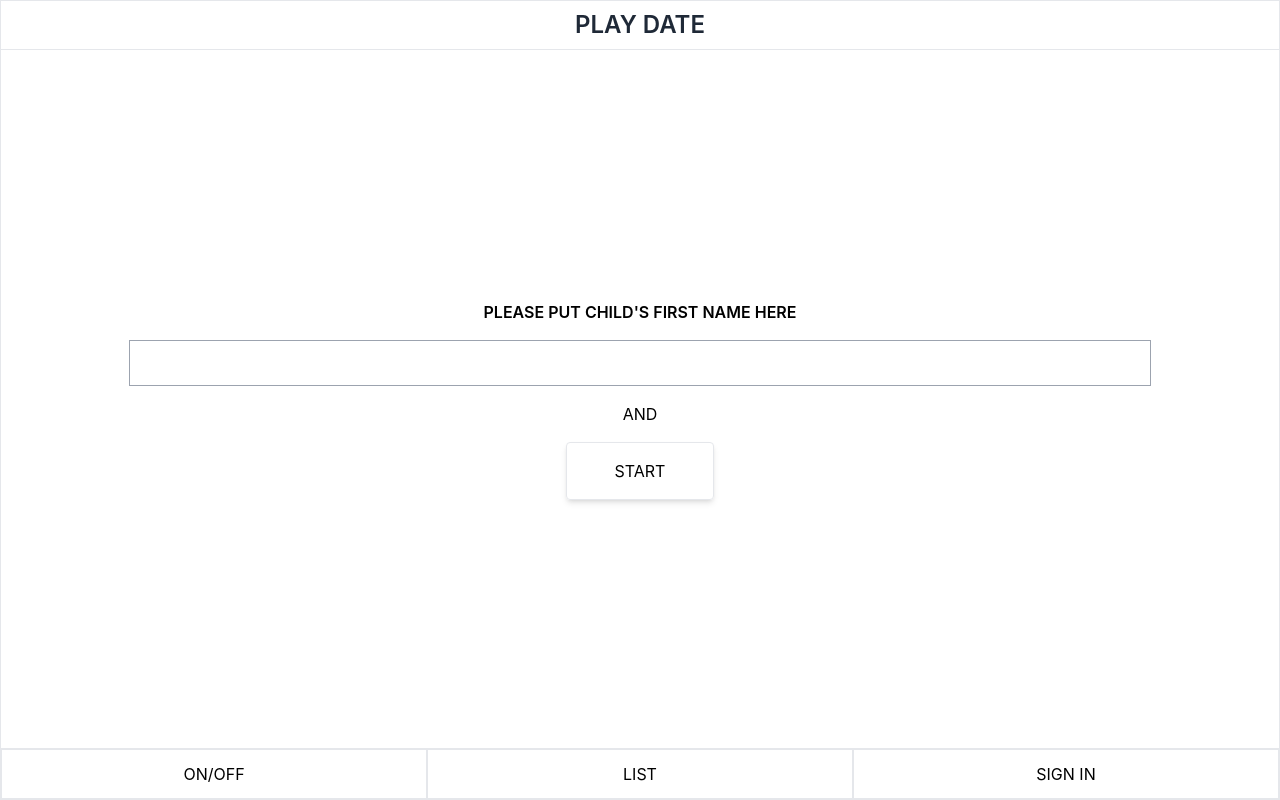
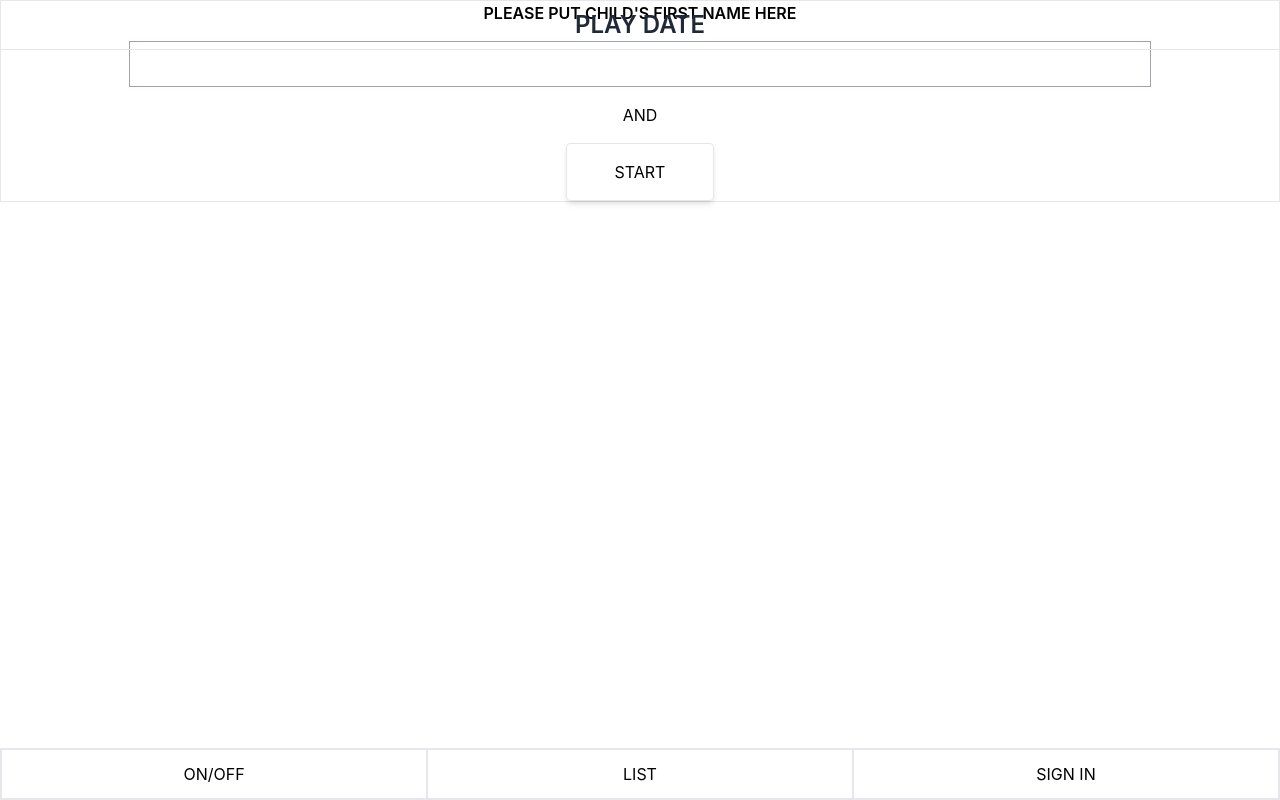
Before and after one commit to codessi/playdate-app, a React (Create React App) app: page / in a window 1280 px wide. Built offline with nearby package versions, Linux system fonts and the light colour scheme.

Commit message:
adding fixed

```diff
--- a/src/routes/Navigation.jsx
+++ b/src/routes/Navigation.jsx
@@ -3,11 +3,11 @@ import {Outlet, Link} from "react-router-dom"
 const Navigation = () => {
     return (
         <>
-            <div className="h-screen relative">
+            {/* <div className="h-screen relative"> */}
                 <div className="text-center fixed border inset-x-0 top-0 text-gray-800 font-semibold  p-2 text-2xl">PLAY DATE</div>
                 <Outlet />
 
-                <div className="absolute bottom-0 border inset-x-0 text-center">
+                <div className="fixed bottom-0 border inset-x-0 text-center">
                     <ul className="flex justify-around">
                         <li className="border w-full p-3"><Link to='/on-off'>ON/OFF</Link></li>
                         <li className="border w-full p-3"><Link to='/list'>LIST</Link></li>
@@ -15,7 +15,7 @@ const Navigation = () => {
                     </ul>
 
                 </div>
-            </div>
+            {/* </div> */}
 
         </>
 
```
